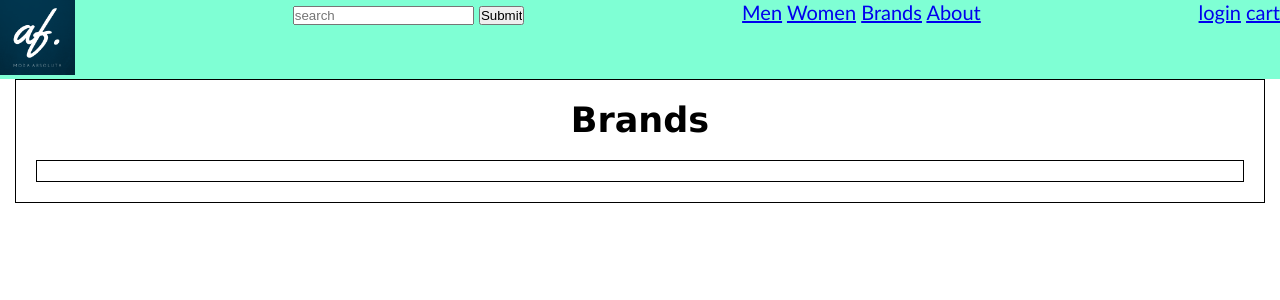
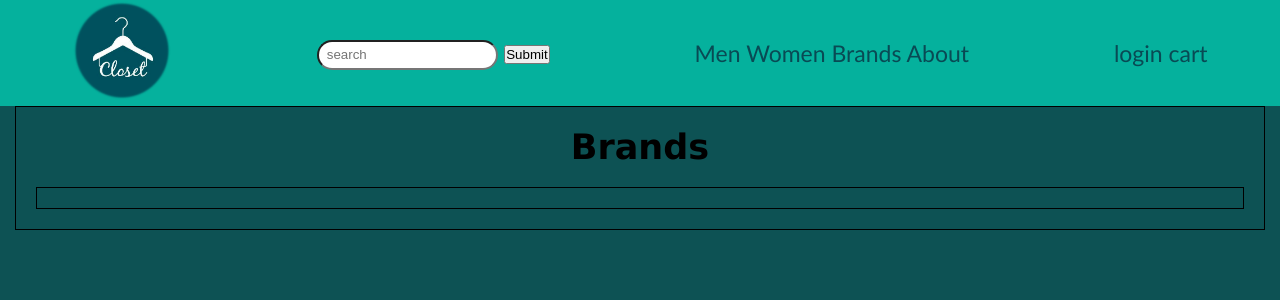
Before and after one commit to LuisJZ2004/clothestore, a Django app: page /brands/ in a window 1280 px wide. Shown: the top 300 px of the page. Run offline with Django 4.2, Linux system fonts and the light colour scheme; data that the repository does not hold is empty.

Commit message:
header ready

```diff
--- a/clothestore/home/static/home/css/base_layout.css
+++ /dev/null
@@ -1,17 +0,0 @@
-* {
-    box-sizing: border-box;
-    padding: 0;
-    margin: 0;
-}
-
-html {
-    font-size: 62.5%;
-}
-
-header {
-    font-family: 'Gill Sans', 'Gill Sans MT', Calibri, 'Trebuchet MS', sans-serif;
-    font-size: 2.0rem;
-    display: flex;
-    justify-content: space-between;
-    background-color: aquamarine;
-}
--- /dev/null
+++ b/clothestore/home/static/home/css/new_base_layout.css
@@ -0,0 +1,47 @@
+* {
+    box-sizing: border-box;
+    padding: 0;
+    margin: 0;
+}
+
+html {
+    font-size: 62.5%;
+}
+
+body {
+    background-color: #0d5254;
+}
+
+a {
+    text-decoration: none;
+}
+
+header {
+    font-family: 'Gill Sans', 'Gill Sans MT', Calibri, 'Trebuchet MS', sans-serif;
+    font-size: 2.3rem;
+    display: flex;
+    justify-content:space-around;
+    align-items: center;
+    background-color: rgb(5 177 157);
+}
+
+nav a {
+    color: #094a54;
+}
+
+nav a:hover {
+    color: rgb(255, 255, 255);
+}
+
+.accounts a{
+    color: #094a54;
+}
+.accounts a:hover {
+    color: rgb(255, 255, 255);
+}
+/* search bar */
+
+.search_bar {
+    height: 3.0rem;
+    border-radius: 50px;
+}
--- a/clothestore/home/templates/home/base_layout.html
+++ b/clothestore/home/templates/home/base_layout.html
@@ -6,7 +6,7 @@
     <meta http-equiv="X-UA-Compatible" content="IE=edge">
     <meta name="viewport" content="width=device-width, initial-scale=1.0">
     <title>Document</title>
-    <link rel="stylesheet" href="{% static 'home/css/base_layout.css' %}">
+    <link rel="stylesheet" href="{% static 'home/css/new_base_layout.css' %}">
     {% block styles %}
     {% endblock styles %}
 
@@ -14,12 +14,12 @@
 <body>
     <header>
         <div class='logo'>
-            <img src="{% static 'home/images/logo.png' %}" alt="" width="75px">
+            <img src="{% static 'home/images/circle_closet.png' %}" alt="" width="100px">
         </div>
         <div class="search-bar">
-            <form action="{% url 'search:search_object' %}">
+            <form action="{% url 'search:search_object' %}" method="GET">
                 {% csrf_token %}
-                <input type="search" name='search-bar' placeholder='search'>
+                <input type="search" class="search_bar" name='search-bar' placeholder='  search'>
                 <input type="submit">
             </form>
         </div>
@@ -31,7 +31,7 @@
             <a href="#">About</a>
         </nav>
 
-        <div>
+        <div class="accounts">
             {% if request.user.is_authenticated %}
                 <a href="{% url 'accounts:logout' %}">logout</a>
             {% else %}
```
Also changed, not shown: clothestore/home/static/home/images/circle_closet.png (added), clothestore/home/static/home/images/logo.png (deleted).
